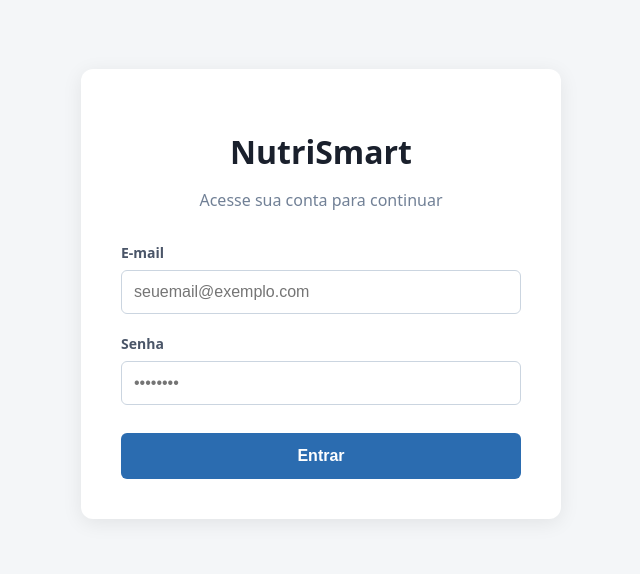
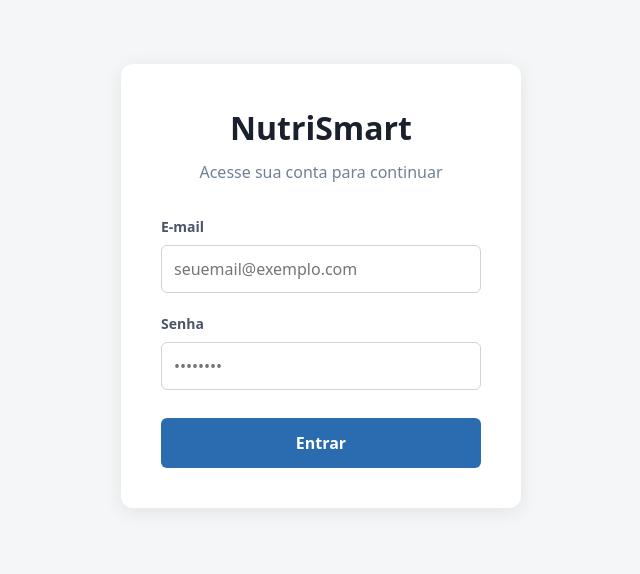
Before and after one commit to Heber-Bringel/nutri-smart, a React (Vite) app: page /login in a window 1280 px wide. Shown: the part 114-688 px from the top of the page, without its empty margins (319-959 px from the left). Built offline with nearby package versions, Linux system fonts and the light colour scheme; no server answers.

Commit message:
feat(design): add design system foundation with CSS variables, Google Fonts, and DESIGN.md
Includes global CSS tokens (colors, typography, spacing, shadows), Inter + JetBrains Mono fonts, and the DESIGN.md spec with visual north star 'A Mesa do Clinico'.

```diff
--- a/index.html
+++ b/index.html
@@ -4,7 +4,11 @@
     <meta charset="UTF-8" />
     <link rel="icon" type="image/svg+xml" href="/vite.svg" />
     <meta name="viewport" content="width=device-width, initial-scale=1.0" />
+    <meta name="description" content="Sistema de gestão para nutricionistas" />
     <title>NutriSmart</title>
+    <link rel="preconnect" href="https://fonts.googleapis.com" />
+    <link rel="preconnect" href="https://fonts.gstatic.com" crossorigin />
+    <link href="https://fonts.googleapis.com/css2?family=Inter:wght@400;500;600&family=JetBrains+Mono:wght@400;500&display=swap" rel="stylesheet" />
   </head>
   <body>
     <div id="root"></div>
--- a/src/main.tsx
+++ b/src/main.tsx
@@ -1,5 +1,6 @@
 import { StrictMode } from 'react'
 import { createRoot } from 'react-dom/client'
+import './styles/global.css'
 import App from './App.tsx'
 
 createRoot(document.getElementById('root')!).render(
--- /dev/null
+++ b/src/styles/global.css
@@ -0,0 +1,93 @@
+*, *::before, *::after {
+  box-sizing: border-box;
+  margin: 0;
+  padding: 0;
+}
+
+:root {
+  /* Colors */
+  --color-primary: #10B981;
+  --color-primary-hover: #059669;
+  --color-primary-subtle: #ECFDF5;
+  --color-primary-text: #065F46;
+  --color-bg: #FAFAFA;
+  --color-surface: #FFFFFF;
+  --color-subtle: #F5F5F5;
+  --color-border: #E5E5E5;
+  --color-border-light: #F0F0F0;
+  --color-ink-primary: #111827;
+  --color-ink-secondary: #6B7280;
+  --color-ink-tertiary: #9CA3AF;
+  --color-danger: #EF4444;
+  --color-danger-subtle: #FEF2F2;
+  --color-danger-border: #FCA5A5;
+  --color-success-subtle: #ECFDF5;
+  --color-success-border: #6EE7B7;
+
+  /* Typography */
+  --font-body: 'Inter', system-ui, -apple-system, sans-serif;
+  --font-mono: 'JetBrains Mono', monospace;
+
+  /* Spacing */
+  --space-xs: 4px;
+  --space-sm: 8px;
+  --space-md: 16px;
+  --space-lg: 24px;
+  --space-xl: 32px;
+  --space-xxl: 48px;
+
+  /* Border Radius */
+  --radius-sm: 4px;
+  --radius-md: 6px;
+  --radius-lg: 8px;
+
+  /* Shadows */
+  --shadow-card: 0 1px 3px rgba(0, 0, 0, 0.06);
+  --shadow-elevated: 0 4px 8px rgba(0, 0, 0, 0.08);
+  --shadow-modal: 0 8px 24px rgba(0, 0, 0, 0.12);
+
+  /* Transitions */
+  --transition-fast: 150ms ease-out;
+
+  /* z-index scale */
+  --z-dropdown: 100;
+  --z-sticky: 200;
+  --z-modal-backdrop: 300;
+  --z-modal: 400;
+  --z-toast: 500;
+  --z-tooltip: 600;
+}
+
+html {
+  font-size: 16px;
+  -webkit-font-smoothing: antialiased;
+  -moz-osx-font-smoothing: grayscale;
+}
+
+body {
+  font-family: var(--font-body);
+  background: var(--color-bg);
+  color: var(--color-ink-primary);
+  line-height: 1.5;
+  min-height: 100vh;
+}
+
+#root {
+  min-height: 100vh;
+}
+
+input, select, textarea, button {
+  font-family: inherit;
+}
+
+a {
+  color: var(--color-primary);
+  text-decoration: none;
+}
+
+@media (prefers-reduced-motion: reduce) {
+  *, *::before, *::after {
+    transition-duration: 0s !important;
+    animation-duration: 0s !important;
+  }
+}
```
Also changed, not shown: 2 other files (tests, documents, lock files or other folders).
